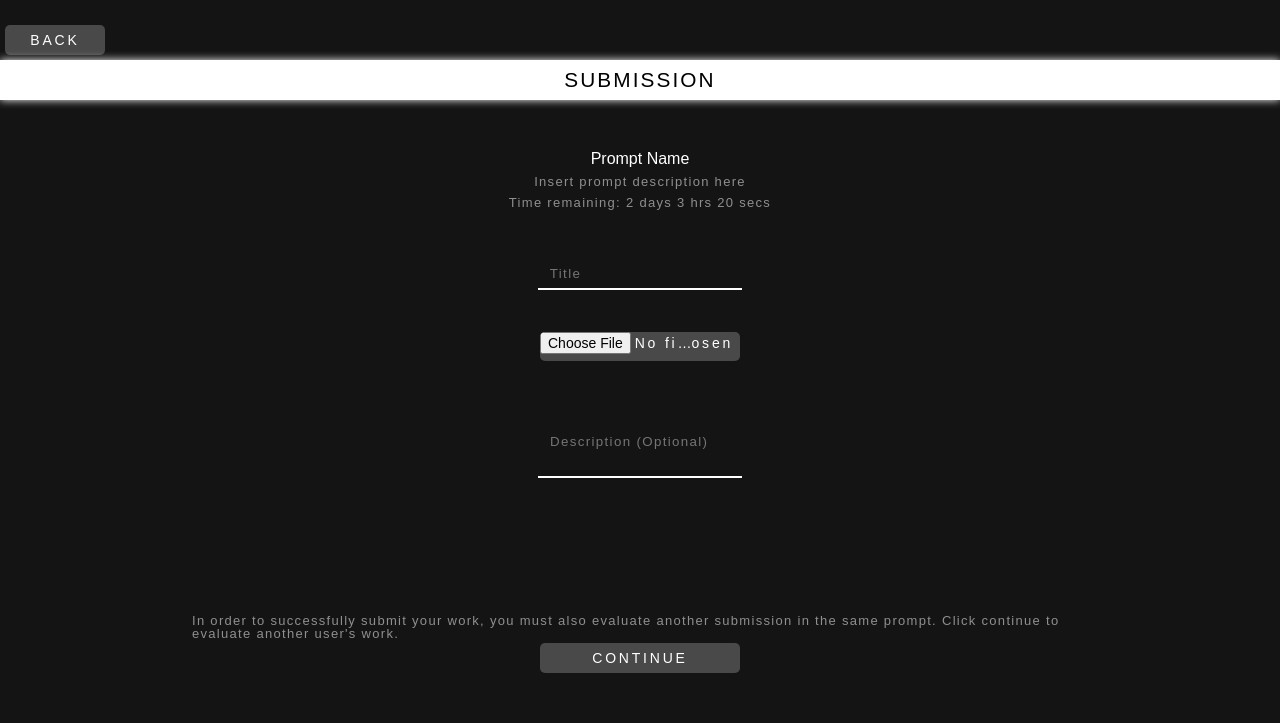
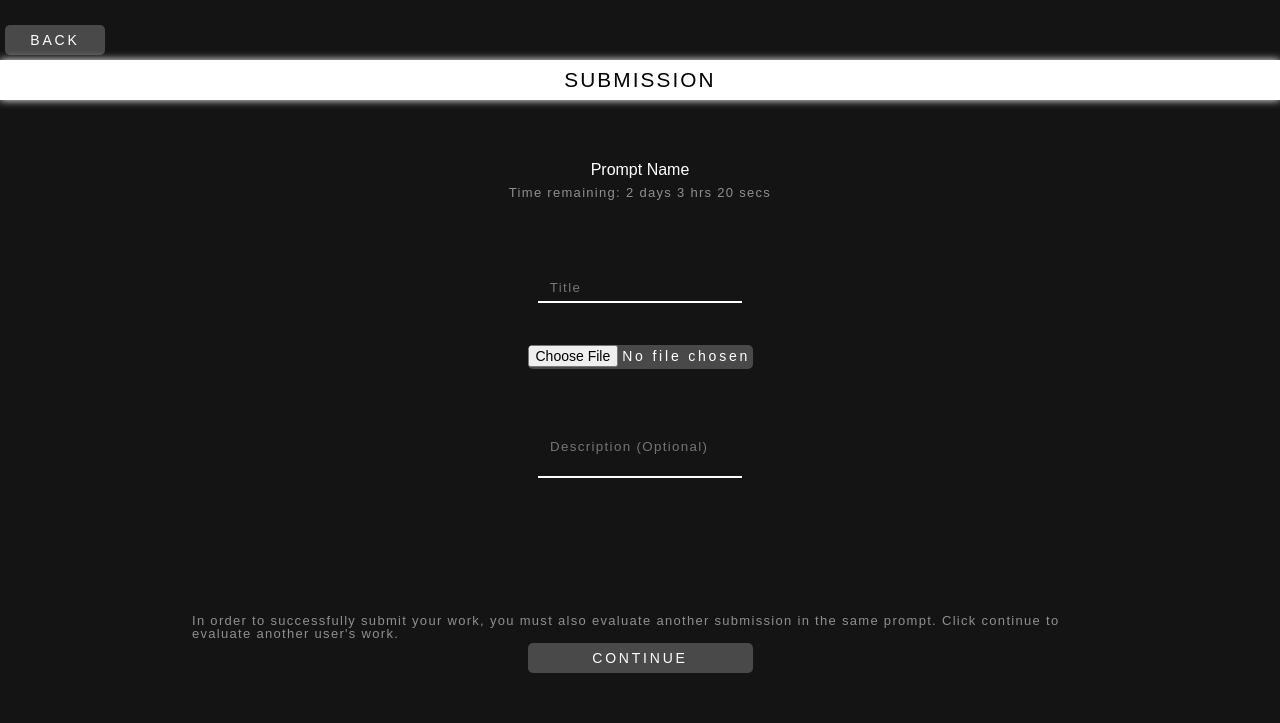
Before and after one commit to martinmags/cogs121-xposure, a plain HTML site: page src/Submission.html in a window 1280 px wide. Drawn offline with Linux system fonts and the light colour scheme; no server answers.

Commit message:
Removed some text and changed some sizing

```diff
--- a/src/Submission.html
+++ b/src/Submission.html
@@ -7,7 +7,6 @@
   <title>Xposure</title>
   <link rel="stylesheet" href="css/cssreset.css">
   <link rel="stylesheet" href="css/createaccount.css" />
-
 
   <script src="https://www.gstatic.com/firebasejs/6.0.2/firebase-app.js"></script>
 
@@ -50,13 +49,13 @@
     <div class="main_container">
       <div class="text_container">
         <text id="subheader">Prompt Name</text>
-        <text id="prompt_text">Insert prompt description here</text>
         <text id="prompt_text">Time remaining: 2 days 3 hrs 20 secs</text>
       </div>
 
       <form method="POST" action="/submit-form" enctype="multipart/form-data">
         <div class="eval_container">
           <input type="hidden" id="uid" name="uid" />
+          <br>
           <input id="input-button" type="text" name="title" placeholder="  Title">
           <input class="button" type="file" name="document">
           <input id="input-button-big" type="text" name="desc" placeholder="  Description (Optional)">
--- a/src/css/createaccount.css
+++ b/src/css/createaccount.css
@@ -164,7 +164,7 @@ br{
 
 /*Button*/
 .button{
-  width: 200px;
+  width: 225px;
   height: 30px;
   background-color: #494949;
   color: white;
```
Also changed, not shown: 1 other file.
